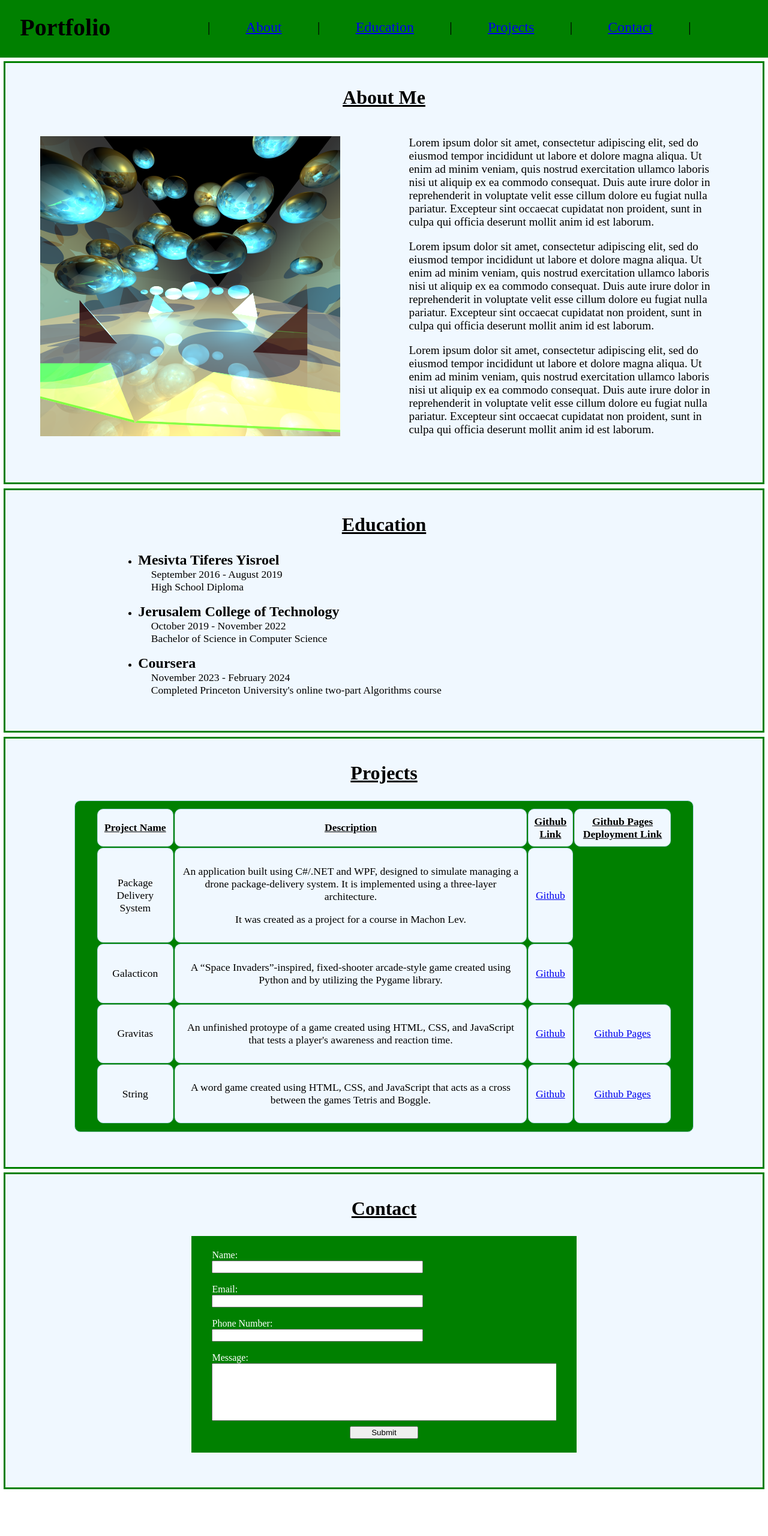
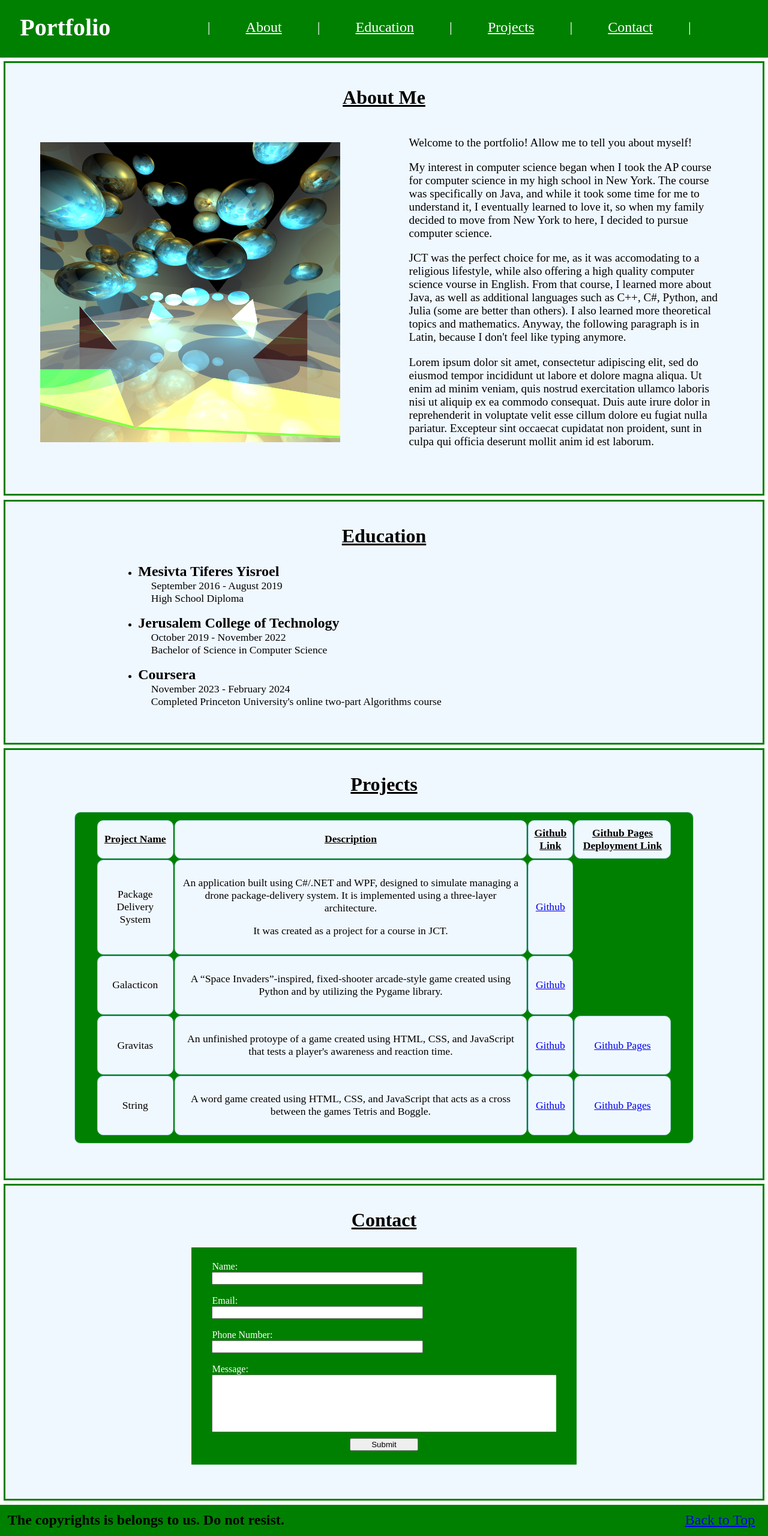
Before and after one commit to akivaab/Training, a plain HTML site: page 1-HTML-CSS/portfolio.html in a window 1280 px wide. Shown: the part 5-2565 px from the top of the page at 60% size. Before the commit the page ends 2493 px from the top, so only its background shows below. Drawn offline with Linux system fonts and the light colour scheme.

Commit message:
footer and about details

```diff
--- a/1-HTML-CSS/portfolio.html
+++ b/1-HTML-CSS/portfolio.html
@@ -6,7 +6,7 @@
         <link href="styles.css" rel="stylesheet">
     </head>
     <body>
-        <header>
+        <header id="header">
             <div class="title">
                 <h1>Portfolio</h1>
             </div>
@@ -24,9 +24,20 @@
                 <div class="about-container">
                     <img class="profile-pic" src="profile.png" alt="rendered image containing a variety of shapes">
                     <div class="about-paragraph">
-                        <p>Lorem ipsum dolor sit amet, consectetur adipiscing elit, sed do eiusmod tempor incididunt ut labore et dolore magna aliqua. Ut enim ad minim veniam, quis nostrud exercitation ullamco laboris nisi ut aliquip ex ea commodo consequat. Duis aute irure dolor in reprehenderit in voluptate velit esse cillum dolore eu fugiat nulla pariatur. Excepteur sint occaecat cupidatat non proident, sunt in culpa qui officia deserunt mollit anim id est laborum.</p>
-                        <p>Lorem ipsum dolor sit amet, consectetur adipiscing elit, sed do eiusmod tempor incididunt ut labore et dolore magna aliqua. Ut enim ad minim veniam, quis nostrud exercitation ullamco laboris nisi ut aliquip ex ea commodo consequat. Duis aute irure dolor in reprehenderit in voluptate velit esse cillum dolore eu fugiat nulla pariatur. Excepteur sint occaecat cupidatat non proident, sunt in culpa qui officia deserunt mollit anim id est laborum.</p>
-                        <p>Lorem ipsum dolor sit amet, consectetur adipiscing elit, sed do eiusmod tempor incididunt ut labore et dolore magna aliqua. Ut enim ad minim veniam, quis nostrud exercitation ullamco laboris nisi ut aliquip ex ea commodo consequat. Duis aute irure dolor in reprehenderit in voluptate velit esse cillum dolore eu fugiat nulla pariatur. Excepteur sint occaecat cupidatat non proident, sunt in culpa qui officia deserunt mollit anim id est laborum.</p>
+                        <p>Welcome to the portfolio! Allow me to tell you about myself!</p>
+                        <p>My interest in computer science began when I took the AP course for computer science in my high school in New York.
+                            The course was specifically on Java, and while it took some time for me to understand it, I eventually learned to love it,
+                            so when my family decided to move from New York to here, I decided to pursue computer science.
+                        </p>
+                        <p>JCT was the perfect choice for me, as it was accomodating to a religious lifestyle, while also offering a high quality
+                            computer science vourse in English. From that course, I learned more about Java, as well as additional languages such as
+                            C++, C#, Python, and Julia (some are better than others). I also learned more theoretical topics and mathematics. Anyway,
+                            the following paragraph is in Latin, because I don't feel like typing anymore.
+                        </p>
+                        <p>Lorem ipsum dolor sit amet, consectetur adipiscing elit, sed do eiusmod tempor incididunt ut labore et dolore magna aliqua.
+                            Ut enim ad minim veniam, quis nostrud exercitation ullamco laboris nisi ut aliquip ex ea commodo consequat. Duis aute irure
+                            dolor in reprehenderit in voluptate velit esse cillum dolore eu fugiat nulla pariatur. Excepteur sint occaecat cupidatat non
+                            proident, sunt in culpa qui officia deserunt mollit anim id est laborum.</p>
                     </div>
                 </div>
             </section>
@@ -66,9 +77,9 @@
                         <td>
                             <p>An application built using C#/.NET and WPF, designed to simulate managing a drone package-delivery system. It
                                 is implemented using a three-layer architecture.</p>
-                            <p>It was created as a project for a course in Machon Lev.</p>
+                            <p>It was created as a project for a course in JCT.</p>
                         </td>
-                        <td><a href="https://github.com/akivaab/dotNet5782_1782_1816">Github</a></td>
+                        <td><a href="https://github.com/akivaab/dotNet5782_1782_1816" target="_blank">Github</a></td>
                     </tr>
                     <tr>
                         <td>Galacticon</td>
@@ -76,23 +87,23 @@
                             <p>A “Space Invaders”-inspired, fixed-shooter arcade-style game created using Python and by utilizing the
                                 Pygame library.</p>
                         </td>
-                        <td><a href="https://github.com/akivaab/Galacticon">Github</a></td>
+                        <td><a href="https://github.com/akivaab/Galacticon" target="_blank">Github</a></td>
                     </tr>
                     <tr>
                         <td>Gravitas</td>
                         <td>
                             <p>An unfinished protoype of a game created using HTML, CSS, and JavaScript that tests a player's awareness and reaction time.</p>
                         </td>
-                        <td><a href="https://github.com/akivaab/Gravitas">Github</a></td>
-                        <td><a href="https://akivaab.github.io/Gravitas/">Github Pages</a></td>
+                        <td><a href="https://github.com/akivaab/Gravitas" target="_blank">Github</a></td>
+                        <td><a href="https://akivaab.github.io/Gravitas/" target="_blank">Github Pages</a></td>
                     </tr>
                     <tr>
                         <td>String</td>
                         <td>
                             <p>A word game created using HTML, CSS, and JavaScript that acts as a cross between the games Tetris and Boggle.</p>
                         </td>
-                        <td><a href="https://github.com/akivaab/String">Github</a></td>
-                        <td><a href="https://akivaab.github.io/String/">Github Pages</a></td>
+                        <td><a href="https://github.com/akivaab/String" target="_blank">Github</a></td>
+                        <td><a href="https://akivaab.github.io/String/" target="_blank">Github Pages</a></td>
                     </tr>
                 </table>
             </section>
@@ -116,7 +127,8 @@
         </main>
 
         <footer>
-
+            <h3 class="copyright">The copyrights is belongs to us. Do not resist.</h3>
+            <a class="back-to-top" href="#header">Back to Top</a>
         </footer>
     </body>
 </html>
--- a/1-HTML-CSS/styles.css
+++ b/1-HTML-CSS/styles.css
@@ -5,7 +5,10 @@ body {
 /* Header */
 header {
     display: flex;
+    flex-direction: row;
+    justify-content: space-between;
     background-color: green;
+    color: white;
     text-align: center;
 }
 
@@ -22,6 +25,12 @@ nav {
 
 .link {
     padding: 0 5%;
+}
+.link:link {
+    color: white;
+}
+.link:visited {
+    color: white;
 }
 
 h1 {
@@ -131,3 +140,20 @@ form {
     margin: 0 auto;
 }
 /* Contact */
+
+/* Footer */
+footer {
+    display: flex;
+    background-color: green;
+    padding: 1%;
+}
+
+.copyright {
+    width: 90%;
+    margin: 0;
+}
+
+.back-to-top {
+    font-size: 1.5em;
+}
+/* Footer */
```
